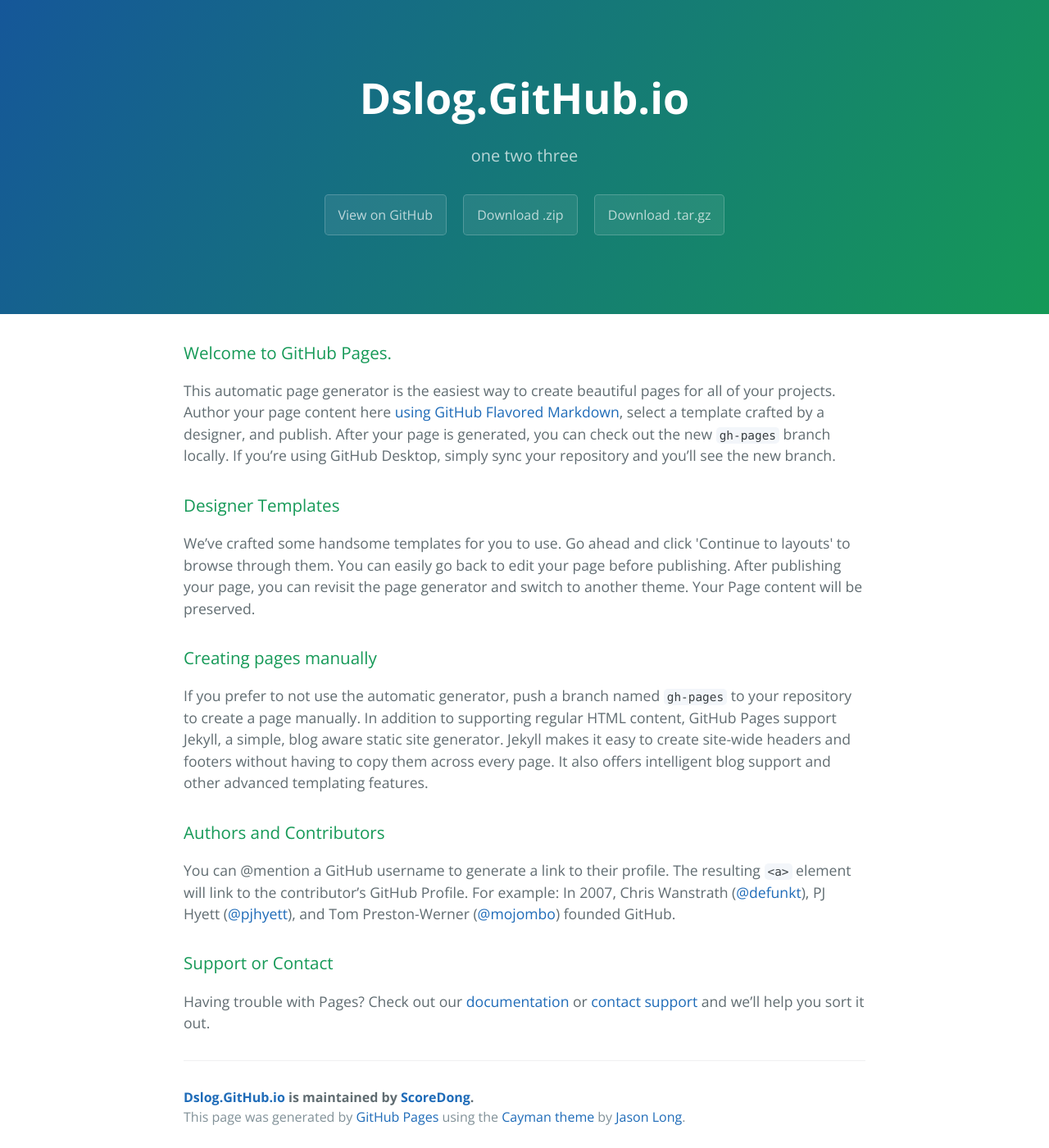
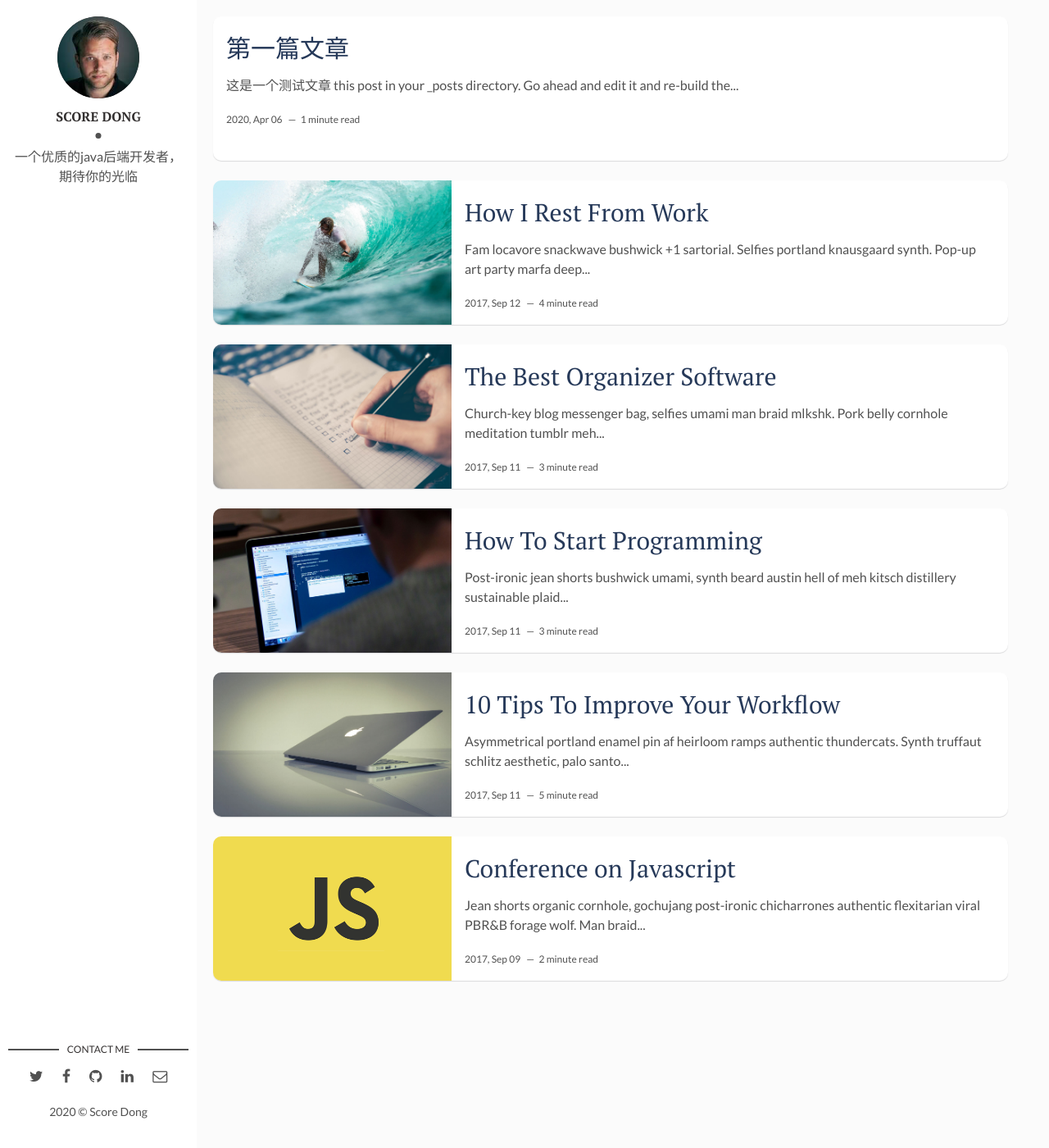
Before and after one commit to ScoreDong/Dslog, a Jekyll site: the page built from index.html, in a window 1280 px wide and 1400 px high. Shown: the whole window at 82% size. Built offline with Jekyll 4.4.1, drawn with Linux system fonts in a browser that asks for light colours; the list of posts is cut into pages by our own code.

Commit message:
Add files via upload

```diff
--- a/index.html
+++ b/index.html
@@ -1,48 +1,19 @@
-<!DOCTYPE html>
-<html lang="en-us">
-  <head>
-    <meta charset="UTF-8">
-    <title>Dslog.GitHub.io by ScoreDong</title>
-    <meta name="viewport" content="width=device-width, initial-scale=1">
-    <link rel="stylesheet" type="text/css" href="stylesheets/normalize.css" media="screen">
-    <link href='https://fonts.googleapis.com/css?family=Open+Sans:400,700' rel='stylesheet' type='text/css'>
-    <link rel="stylesheet" type="text/css" href="stylesheets/stylesheet.css" media="screen">
-    <link rel="stylesheet" type="text/css" href="stylesheets/github-light.css" media="screen">
-  </head>
-  <body>
-    <section class="page-header">
-      <h1 class="project-name">Dslog.GitHub.io</h1>
-      <h2 class="project-tagline">one two three</h2>
-      <a href="https://github.com/ScoreDong/Dslog.github.io" class="btn">View on GitHub</a>
-      <a href="https://github.com/ScoreDong/Dslog.github.io/zipball/master" class="btn">Download .zip</a>
-      <a href="https://github.com/ScoreDong/Dslog.github.io/tarball/master" class="btn">Download .tar.gz</a>
-    </section>
+---
+layout: main
+---
+{% for post in paginator.posts %}
+<article class="post">
+  {% if post.img %}
+    <a class="post-thumbnail" style="background-image: url({{"/assets/img/" | prepend: site.baseurl | append : post.img}})" href="{{post.url | prepend: site.baseurl}}"></a>
+  {% else %}
+  {% endif %}
+  <div class="post-content">
+    <h2 class="post-title"><a href="{{post.url | prepend: site.baseurl}}">{{post.title}}</a></h2>
+    <p>{{ post.content | strip_html | truncatewords: 15 }}</p>
+    <span class="post-date">{{post.date | date: '%Y, %b %d'}}&nbsp;&nbsp;&nbsp;—&nbsp;</span>
+    <span class="post-words">{% capture words %}{{ post.content | number_of_words }}{% endcapture %}{% unless words contains "-" %}{{ words | plus: 250 | divided_by: 250 | append: " minute read" }}{% endunless %}</span>
+  </div>
+</article>
+{% endfor %}
 
-    <section class="main-content">
-      <h3>
-<a id="welcome-to-github-pages" class="anchor" href="#welcome-to-github-pages" aria-hidden="true"><span aria-hidden="true" class="octicon octicon-link"></span></a>Welcome to GitHub Pages.</h3>
-<p>This automatic page generator is the easiest way to create beautiful pages for all of your projects. Author your page content here <a href="https://guides.github.com/features/mastering-markdown/">using GitHub Flavored Markdown</a>, select a template crafted by a designer, and publish. After your page is generated, you can check out the new <code>gh-pages</code> branch locally. If you’re using GitHub Desktop, simply sync your repository and you’ll see the new branch.</p>
-<h3>
-<a id="designer-templates" class="anchor" href="#designer-templates" aria-hidden="true"><span aria-hidden="true" class="octicon octicon-link"></span></a>Designer Templates</h3>
-<p>We’ve crafted some handsome templates for you to use. Go ahead and click 'Continue to layouts' to browse through them. You can easily go back to edit your page before publishing. After publishing your page, you can revisit the page generator and switch to another theme. Your Page content will be preserved.</p>
-<h3>
-<a id="creating-pages-manually" class="anchor" href="#creating-pages-manually" aria-hidden="true"><span aria-hidden="true" class="octicon octicon-link"></span></a>Creating pages manually</h3>
-<p>If you prefer to not use the automatic generator, push a branch named <code>gh-pages</code> to your repository to create a page manually. In addition to supporting regular HTML content, GitHub Pages support Jekyll, a simple, blog aware static site generator. Jekyll makes it easy to create site-wide headers and footers without having to copy them across every page. It also offers intelligent blog support and other advanced templating features.</p>
-<h3>
-<a id="authors-and-contributors" class="anchor" href="#authors-and-contributors" aria-hidden="true"><span aria-hidden="true" class="octicon octicon-link"></span></a>Authors and Contributors</h3>
-<p>You can @mention a GitHub username to generate a link to their profile. The resulting <code>&lt;a&gt;</code> element will link to the contributor’s GitHub Profile. For example: In 2007, Chris Wanstrath (<a class="user-mention" data-hovercard-type="user" data-hovercard-url="/users/defunkt/hovercard" data-octo-click="hovercard-link-click" data-octo-dimensions="link_type:self" href="https://github.com/defunkt">@defunkt</a>), PJ Hyett (<a class="user-mention" data-hovercard-type="user" data-hovercard-url="/users/pjhyett/hovercard" data-octo-click="hovercard-link-click" data-octo-dimensions="link_type:self" href="https://github.com/pjhyett">@pjhyett</a>), and Tom Preston-Werner (<a class="user-mention" data-hovercard-type="user" data-hovercard-url="/users/mojombo/hovercard" data-octo-click="hovercard-link-click" data-octo-dimensions="link_type:self" href="https://github.com/mojombo">@mojombo</a>) founded GitHub.</p>
-<h3>
-<a id="support-or-contact" class="anchor" href="#support-or-contact" aria-hidden="true"><span aria-hidden="true" class="octicon octicon-link"></span></a>Support or Contact</h3>
-<p>Having trouble with Pages? Check out our <a href="https://help.github.com/pages">documentation</a> or <a href="https://github.com/contact">contact support</a> and we’ll help you sort it out.</p>
-
-      <footer class="site-footer">
-        <span class="site-footer-owner"><a href="https://github.com/ScoreDong/Dslog.github.io">Dslog.GitHub.io</a> is maintained by <a href="https://github.com/ScoreDong">ScoreDong</a>.</span>
-
-        <span class="site-footer-credits">This page was generated by <a href="https://pages.github.com">GitHub Pages</a> using the <a href="https://github.com/jasonlong/cayman-theme">Cayman theme</a> by <a href="https://twitter.com/jasonlong">Jason Long</a>.</span>
-      </footer>
-
-    </section>
-
-
-  </body>
-</html>
+{% include pagination.html %}
```
